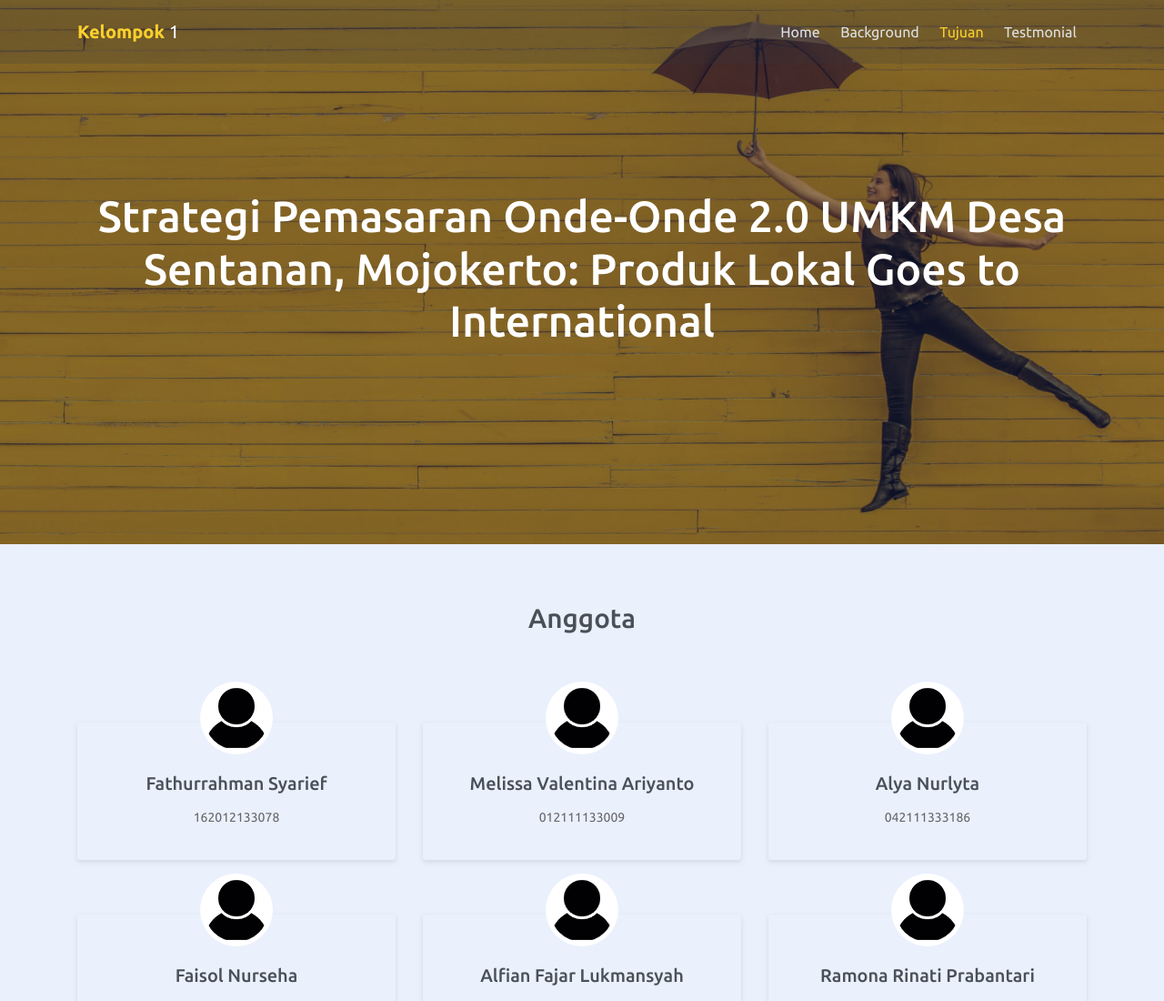
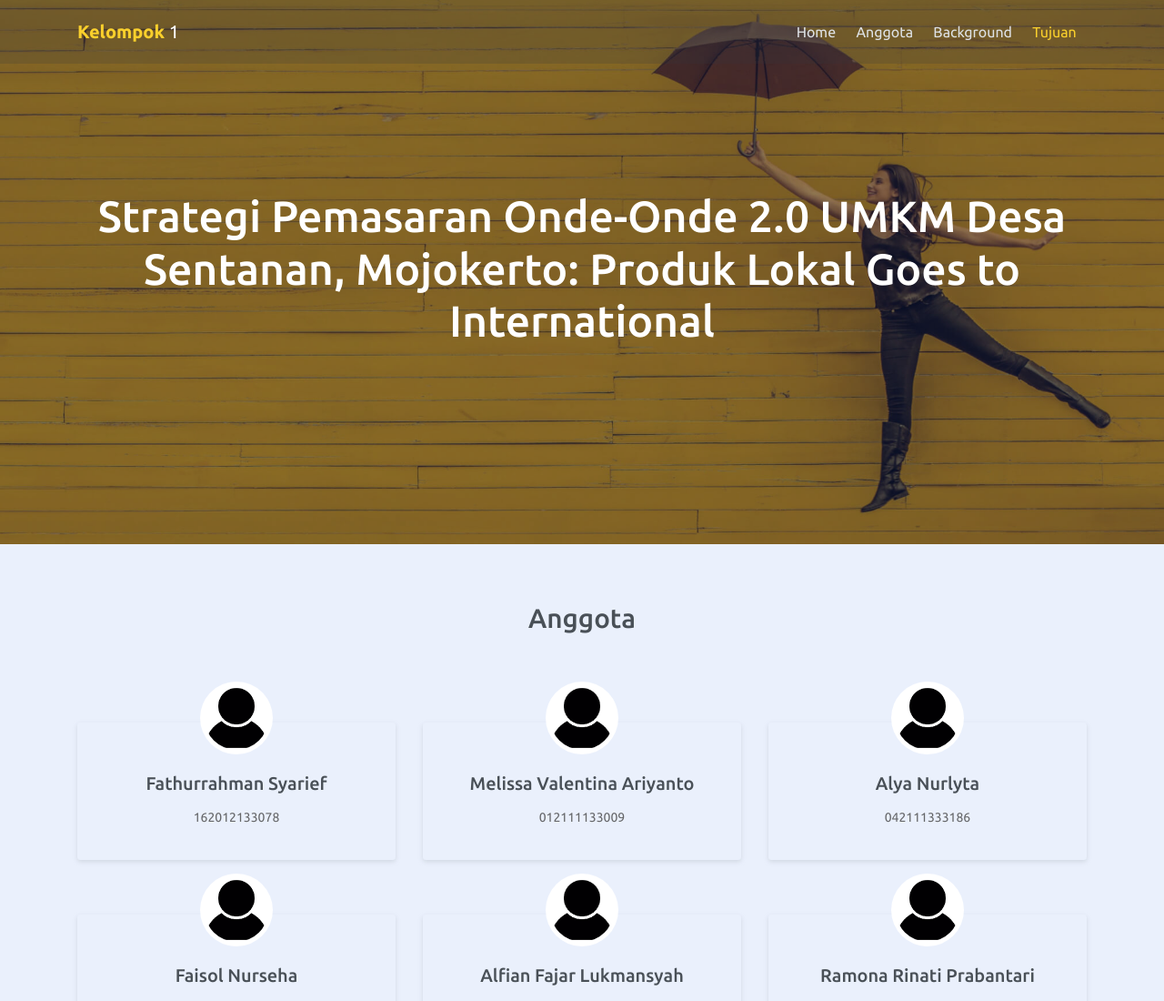
Before and after one commit to kelompok1pdb/kelompok1pdb.github.io, a plain HTML site: page index.html in a window 1280 px wide. Shown: the top 1100 px of the page at 91% size. Drawn offline with Linux system fonts and the light colour scheme.

Commit message:
thrd cmoo

```diff
--- a/index.html
+++ b/index.html
@@ -31,14 +31,15 @@
                         <a class="nav-link" href="#home">Home</a>
                     </li>
                     <li class="nav-item">
+                        <a class="nav-link" href="#testmonial">Anggota</a>
+                    </li>
+                    <li class="nav-item">
                         <a class="nav-link" href="#about">Background</a>
                     </li>
                     <li class="nav-item">
                         <a class="nav-link" href="#tujuan">Tujuan</a>
                     </li>
-                    <li class="nav-item">
-                        <a class="nav-link" href="#testmonial">Testmonial</a>
-                    </li>
+
 
 
                 </ul>
```
